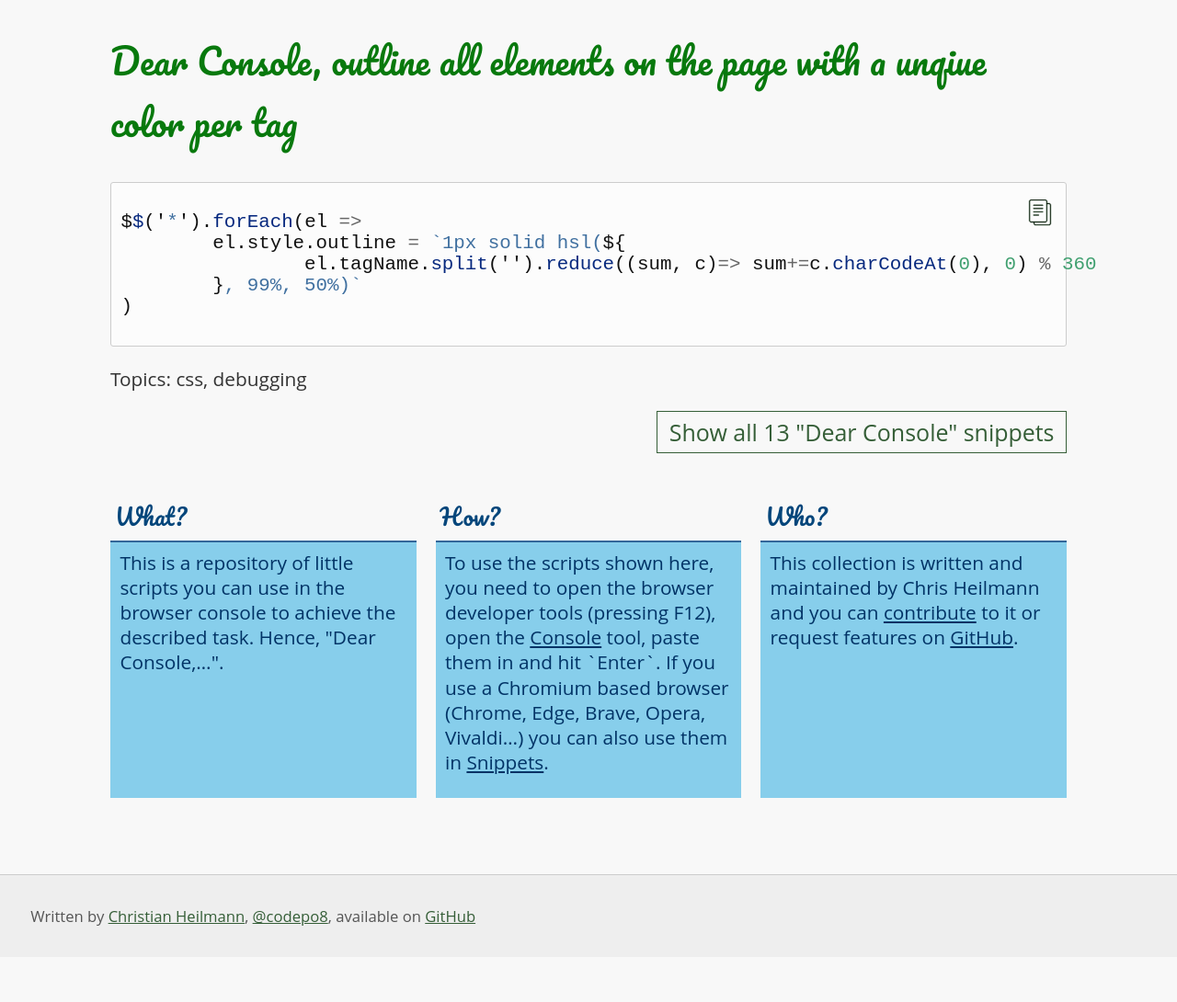
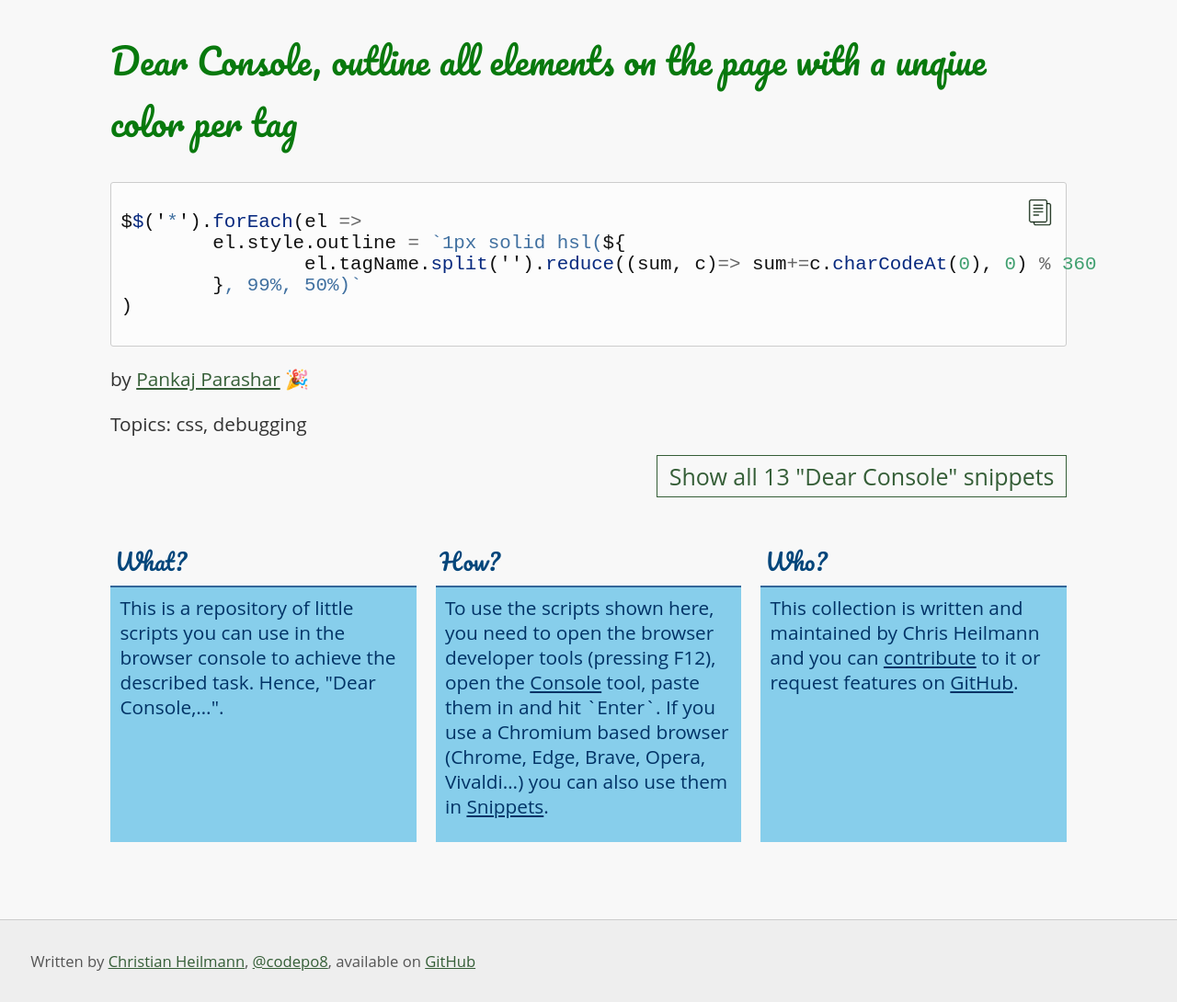
Before and after one commit to codepo8/dearconsole, a Jekyll site: the page built from _scripts/outline-all-elements.md, in a window 1280 px wide. Shown: the whole page at 92% size. Built offline with Jekyll 4.4.1, drawn with Linux system fonts in a browser that asks for light colours; before the commit the page ends 1041 px from its top, so only the background shows below that.

Commit message:
Update outline-all-elements.md
Adding author

```diff
--- a/_scripts/outline-all-elements.md
+++ b/_scripts/outline-all-elements.md
@@ -4,6 +4,8 @@ name: Outline all elements on the page with a unqiue color per tag
 layout: default
 codeexample: '$$(±*±).forEach(e => e.style.outline=`1px solid hsl(${ el.tagName.split(±±).reduce((sum, c)=> sum+=c.charCodeAt(0), 0) % 360 },99%,50%)`)'
 tags: css debugging
+author: Pankaj Parashar
+authorlink: https://pankajparashar.com
 ---
 
 {% highlight javascript %}
```
